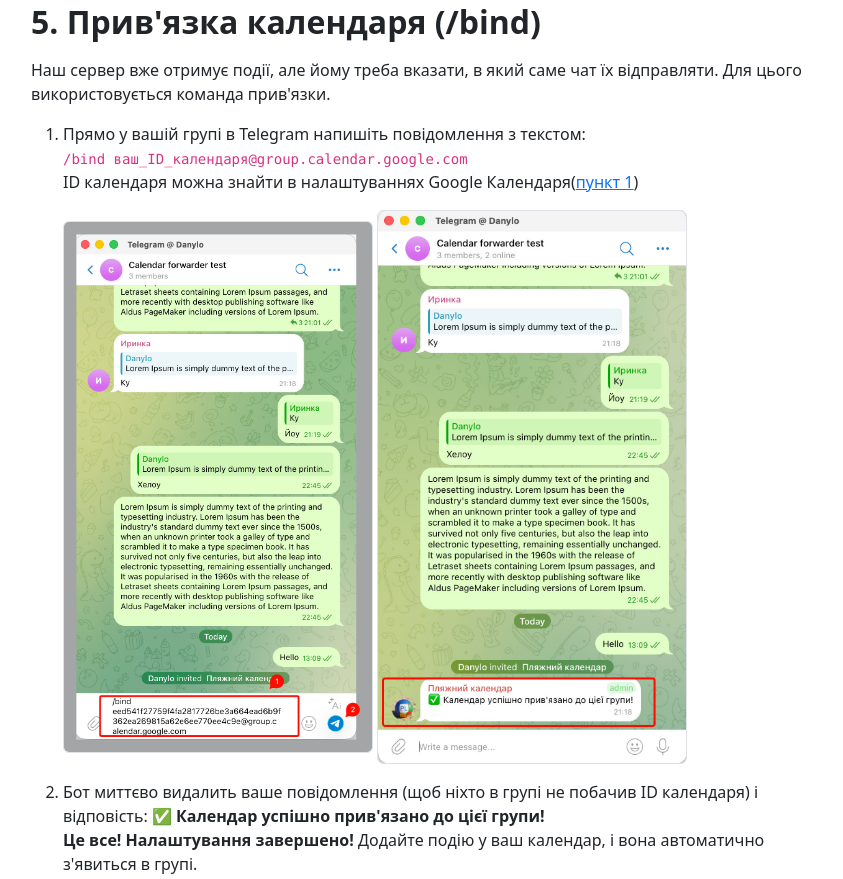
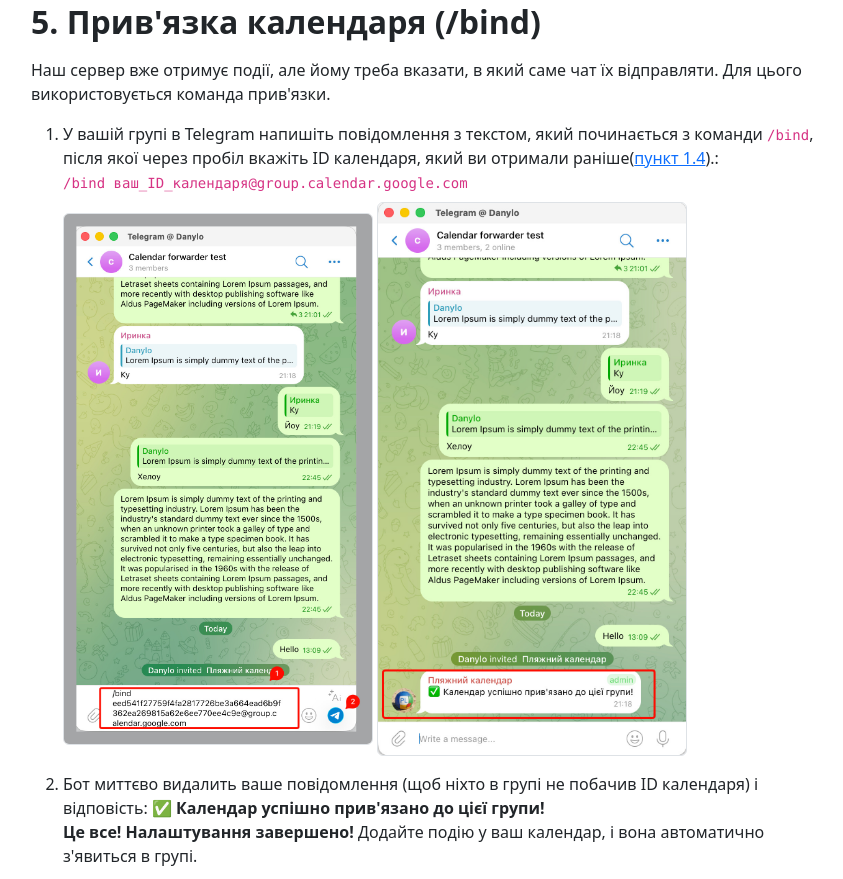
Before and after one commit to logolevel/calendar-forwarder, a website: page documentation.html in a window 1280 px wide. Shown: the part 5458-6337 px from the top of the page, without its empty margins (348-1191 px from the left). Drawn offline with nearby package versions, Linux system fonts and the light colour scheme.

Commit message:
add clarification in documentation

```diff
--- a/documentation.html
+++ b/documentation.html
@@ -312,9 +312,8 @@ function onCalendarSync(e) {
                     <h2>5. Прив'язка календаря (/bind)</h2>
                     <p>Наш сервер вже отримує події, але йому треба вказати, в який саме чат їх відправляти. Для цього використовується команда прив'язки.</p>
                     <ol>
-                        <li>Прямо у вашій групі в Telegram напишіть повідомлення з текстом:
+                        <li>У вашій групі в Telegram напишіть повідомлення з текстом, який починається з команди <code>/bind</code>, після якої через пробіл вкажіть ID календаря, який ви отримали раніше(<a href="#gcal-id">пункт 1.4</a>).:
                             <br><code>/bind ваш_ID_календаря@group.calendar.google.com</code>
-                            <p>ID календаря можна знайти в налаштуваннях Google Календаря(<a href="#gcal-id">пункт 1</a>)</p>
                             <div class="mt-2">
                                 <img src="/public/images/014-bind-calendar.jpg" alt="Прив'язка календаря" class="zoomable mb-3">
                                 <img src="/public/images/015-success-bind.jpg" alt="Успішна прив'язка календаря" class="zoomable mb-3">
```
